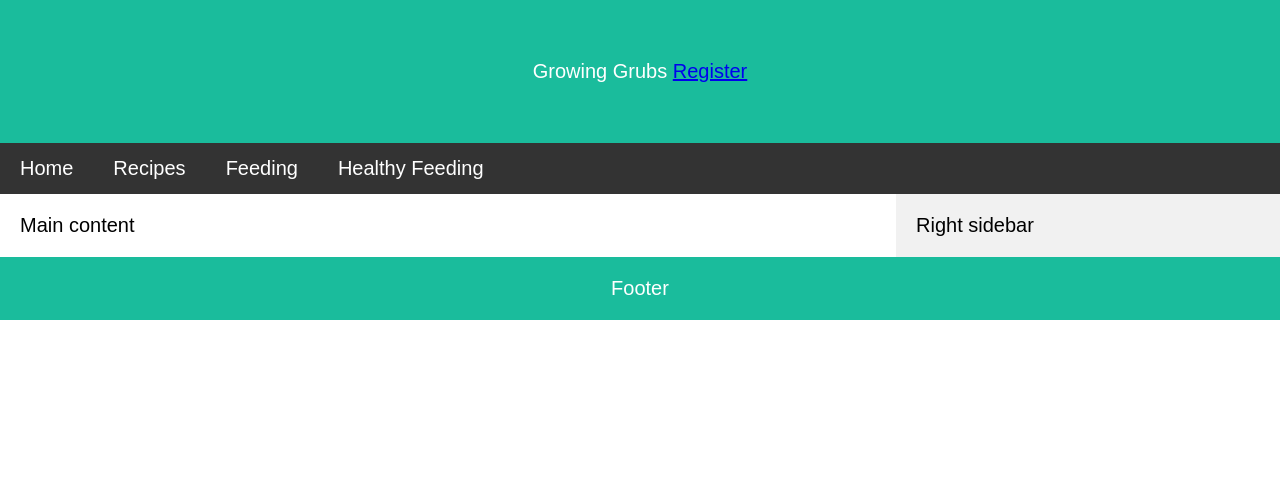
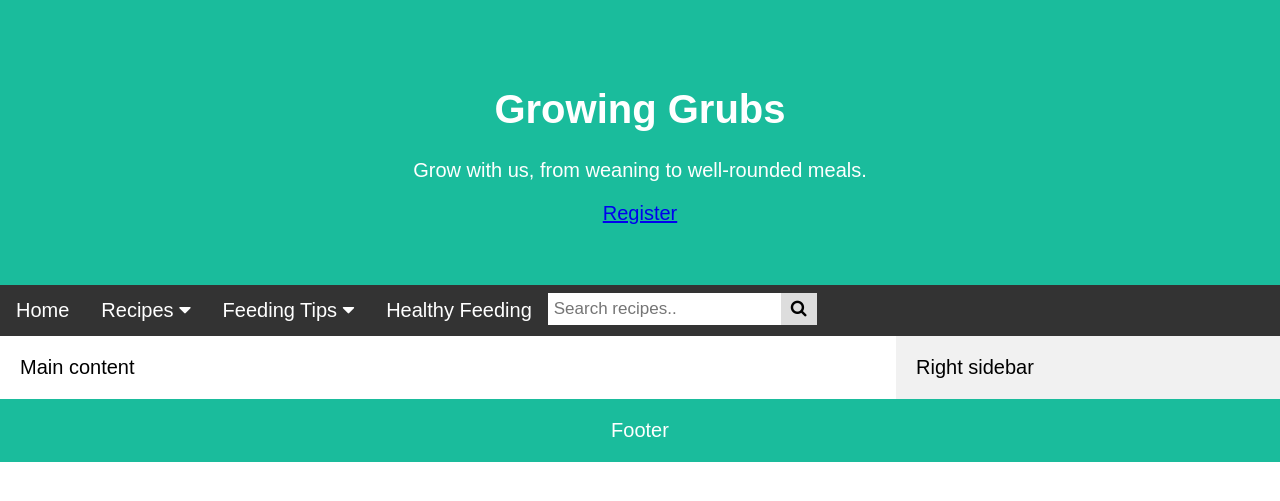
Before and after one commit to Veebaa/Growing-Grubs, a Flask app: page / in a window 1280 px wide. Shown: the top 501 px of the page. Run offline with Flask 3, Linux system fonts and the light colour scheme.

Commit message:
homepage updates

```diff
--- /dev/null
+++ b/growinggrubs/static/css/homepage/navbar.css
@@ -0,0 +1,103 @@
+.navbar {
+  display: flex;
+  background-color: #333;
+  overflow: hidden;
+}
+
+.navbar a {
+  float: left;
+  font-size: 20px;
+  color: white;
+  padding: 14px 16px;
+  text-decoration: none;
+  text-align: center;
+}
+
+.navbar_dropdown {
+  float: left;
+  overflow: hidden;
+}
+
+.navbar_dropdown .dropdown {
+  font-size: 20px;
+  border: none;
+  outline: none;
+  color: white;
+  background-color: inherit;
+  font-family: inherit;
+  padding: 14px 16px;
+  margin: 0;
+}
+
+.navbar a:hover, .navbar_dropdown:hover .dropdown {
+  background-color: #ddd;
+}
+
+.dropdown_content {
+  display: none;
+  position: absolute;
+  background-color: #f9f9f9;
+  min-width: 160px;
+  box-shadow: 0px 8px 16px 0px rgba(0,0,0,0.2);
+  z-index: 1;
+}
+
+.dropdown_content a {
+  float: none;
+  color: black;
+  padding: 12px 16px;
+  text-decoration: none;
+  display: block;
+  text-align: left;
+}
+
+.dropdown_content a:hover {
+  background-color: #ddd;
+}
+
+.navbar_dropdown:hover .dropdown_content {
+  display: block;
+}
+
+.search-container {
+  float: right;
+}
+
+.navbar input[type=text] {
+  padding: 6px;
+  margin-top: 8px;
+  font-size: 17px;
+  border: none;
+}
+
+.search-container button {
+  float: right;
+  padding: 6px 10px;
+  margin-top: 8px;
+  margin-right: 16px;
+  background: #ddd;
+  font-size: 17px;
+  border: none;
+  cursor: pointer;
+}
+
+.search-container button:hover {
+  background: #ccc;
+}
+
+@media screen and (max-width: 600px) {
+  .navbar .search-container {
+    float: none;
+  }
+  .navbar a, .navbar input[type=text], .navbar .search-container button {
+    float: none;
+    display: block;
+    text-align: left;
+    width: 100%;
+    margin: 0;
+    padding: 14px;
+  }
+  .navbar input[type=text] {
+    border: 1px solid #ccc;
+  }
+}
--- a/growinggrubs/static/css/navbar.css
+++ /dev/null
@@ -1,16 +0,0 @@
-.navbar {
-  display: flex;
-  background-color: #333;
-}
-
-.navbar a {
-  color: white;
-  padding: 14px 20px;
-  text-decoration: none;
-  text-align: center;
-}
-
-.navbar a:hover {
-  background-color: #ddd;
-  color: black;
-}
--- a/growinggrubs/templates/index.html
+++ b/growinggrubs/templates/index.html
@@ -5,25 +5,51 @@
   <meta name="viewport" content="width=device-width, initial-scale=1.0">
   <meta charset="UTF-8">
   <title>Growing Grubs</title>
-    <link rel="stylesheet" type="text/css" href="/static/css/main.css">
-    <link rel="stylesheet" type="text/css" href="/static/css/header.css">
-    <link rel="stylesheet" type="text/css" href="/static/css/main-content.css">
-    <link rel="stylesheet" type="text/css" href="/static/css/right-sidebar.css">
-    <link rel="stylesheet" type="text/css" href="/static/css/footer.css">
-    <link rel="stylesheet" type="text/css" href="/static/css/navbar.css">
+    <link rel="stylesheet" type="text/css" href="/static/css/homepage/main.css">
+    <link rel="stylesheet" type="text/css" href="/static/css/homepage/header.css">
+    <link rel="stylesheet" type="text/css" href="/static/css/homepage/main-content.css">
+    <link rel="stylesheet" type="text/css" href="/static/css/homepage/right-sidebar.css">
+    <link rel="stylesheet" type="text/css" href="/static/css/homepage/footer.css">
+    <link rel="stylesheet" type="text/css" href="/static/css/homepage/navbar.css">
+    <link rel="stylesheet" href="https://cdnjs.cloudflare.com/ajax/libs/font-awesome/4.7.0/css/font-awesome.min.css">
 </head>
 
 <body class="homepage">
     <header class="header">
-    Growing Grubs
+        <h1>Growing Grubs</h1>
+        <p>Grow with us, from weaning to well-rounded meals.</p>
         <a href="{{ url_for('register_user') }}">Register</a>
     </header>
 
     <nav class="navbar">
         <a href="#">Home</a>
-        <a href="#">Recipes</a>
-        <a href="#">Feeding</a>
+        <div class="navbar_dropdown">
+            <button class="dropdown">Recipes
+            <i class="fa fa-caret-down"></i>
+            </button>
+            <div class="dropdown_content">
+               <a href="#">All Recipes</a>
+               <a href="#">6 - 9 Months</a>
+                <a href="#">9 - 12 Months</a>
+                <a href="#">1 - 4 Years</a>
+            </div>
+        </div>
+         <div class="navbar_dropdown">
+            <button class="dropdown">Feeding Tips
+            <i class="fa fa-caret-down"></i>
+            </button>
+            <div class="dropdown_content">
+               <a href="#">Signs that your baby is ready</a>
+               <a href="#">Feeding Stages 1, 2 & 3</a>
+            </div>
+        </div>
         <a href="#">Healthy Feeding</a>
+        <div class="search-container">
+            <form action="/action_page.php">
+              <input type="text" placeholder="Search recipes.." name="search">
+              <button type="submit"><i class="fa fa-search"></i></button>
+            </form>
+        </div>
     </nav>
 
     <div class="container">
```
Also changed, not shown: growinggrubs/database.py (+5 -4 lines), growinggrubs/static/js/app.js (+9 -0 lines), growinggrubs/static/css/homepage/footer.css (renamed from growinggrubs/static/css/footer.css), growinggrubs/static/css/homepage/header.css (line endings or trailing spaces), growinggrubs/static/css/homepage/main-content.css (renamed from growinggrubs/static/css/main-content.css), growinggrubs/static/css/homepage/main.css (renamed from growinggrubs/static/css/main.css), growinggrubs/static/css/homepage/right-sidebar.css (renamed from growinggrubs/static/css/right-sidebar.css).
